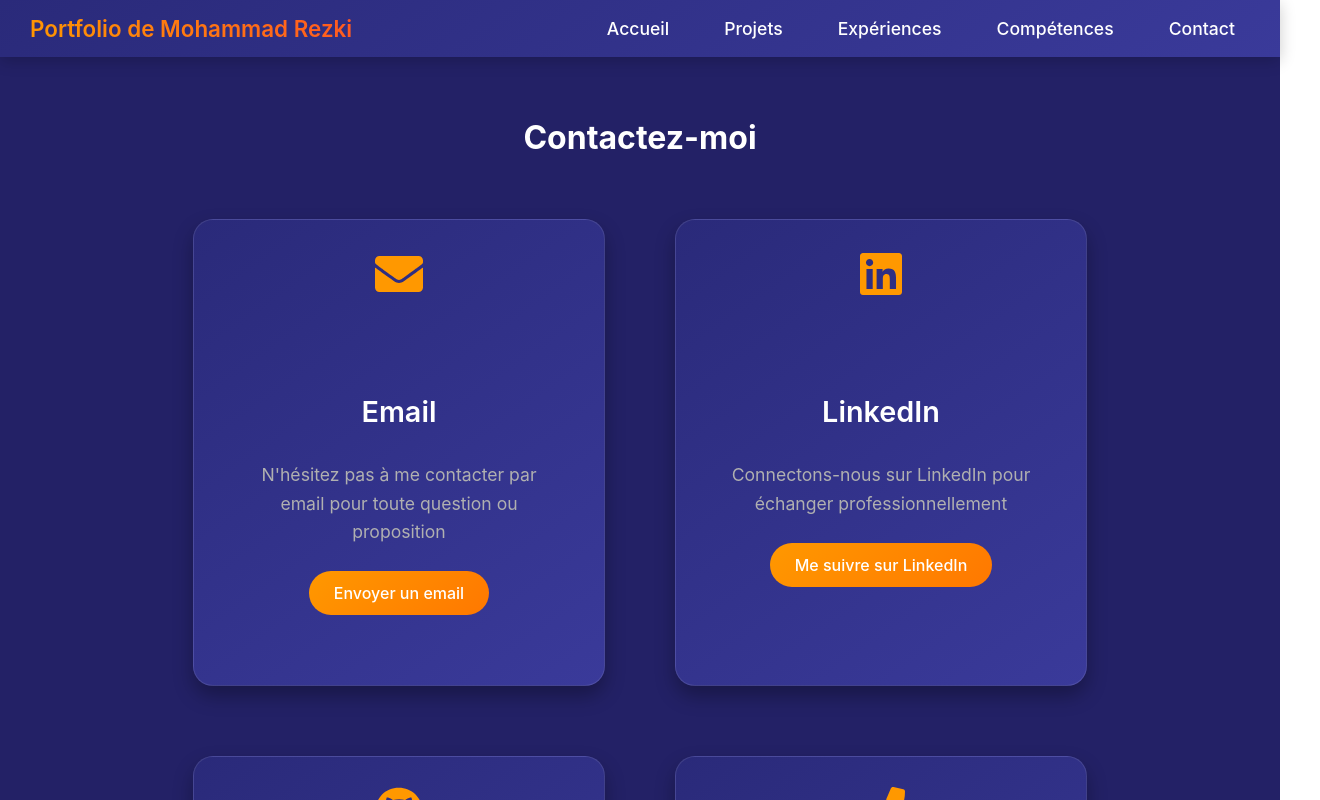
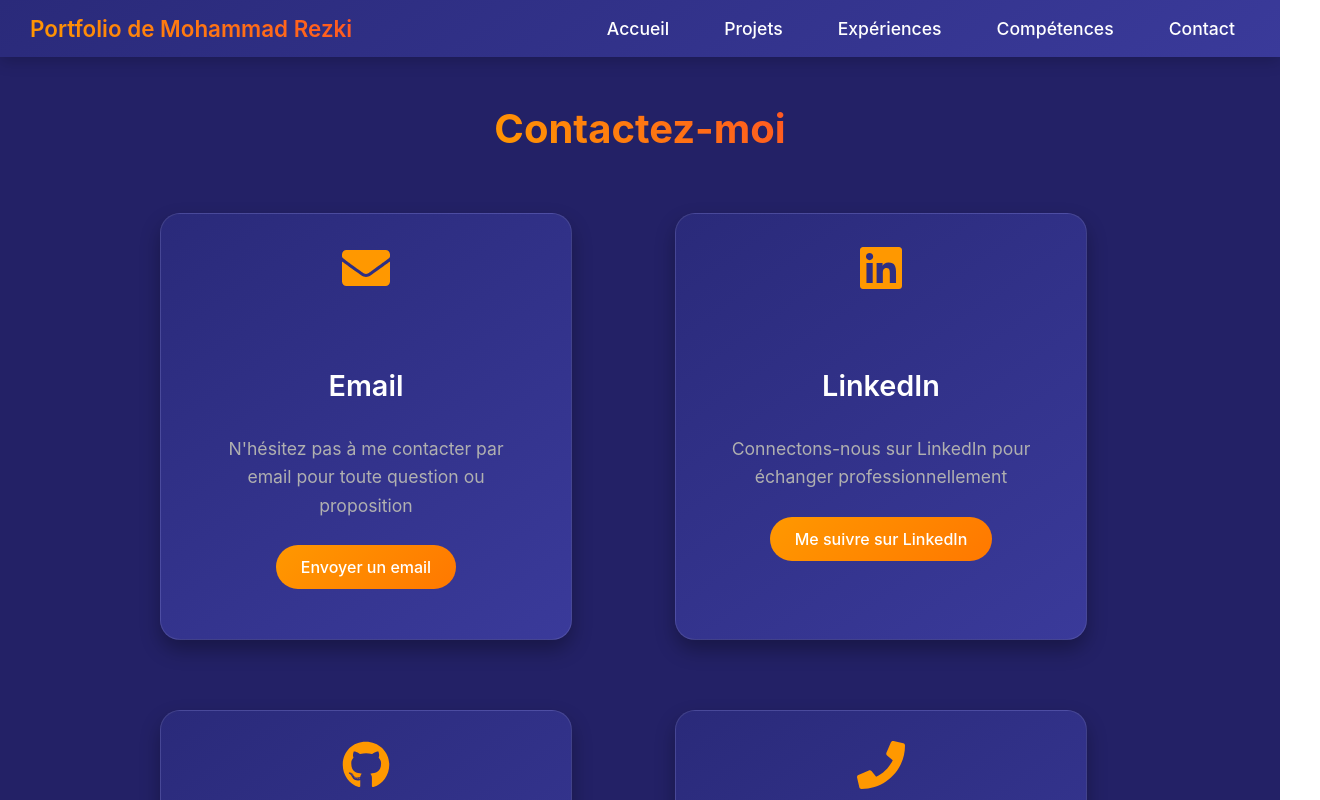
Before and after one commit to mr22206/Portfolio_Mohammad_Rezki, a React (Create React App) app: page /#/contact in a window 1280 px wide. Shown: the top 800 px of the page, 1320 px wide, since content can reach past the window. Built offline with nearby package versions, Linux system fonts and the light colour scheme.

Commit message:
Deploiement

```diff
--- a/src/pages/Competences.css
+++ b/src/pages/Competences.css
@@ -7,17 +7,24 @@
 .competences-content {
     max-width: 1300px;
     margin: 0 auto;
-    text-align: center;
-    display: flex; /* Utiliser Flexbox pour l'alignement horizontal */
-    flex-wrap: wrap; /* Permet aux éléments de passer à la ligne si nécessaire */
-    justify-content: space-around; /* Espace entre les éléments */
-    padding: 20px;
+    padding: 40px 20px;
 }
 
-.competences-cards {
+.competences-content h1 {
+    font-size: 2.5em;
+    margin-bottom: 40px;
+    text-align: center;
+    padding-left: 20px;
+    background: linear-gradient(45deg, #ff9800, #ff5722);
+    -webkit-background-clip: text;
+    background-clip: text;
+    -webkit-text-fill-color: transparent;
+}
+
+.competences-cards-container {
     display: flex;
-    flex-wrap: wrap;
-    justify-content: space-around;
+    flex-direction: column;
+    gap: 30px;
     margin-top: 20px;
 }
 
@@ -104,3 +111,20 @@
         width: calc(50% - 40px);
     }
 }
+
+.projects, .experiences, .contact, .competences {
+    width: 100%;
+    max-width: 100%;
+    overflow-x: hidden;
+    margin: 0;
+    padding: 0;
+    box-sizing: border-box;
+}
+
+.projects-content, .experiences-content, .contact-content, .competences-content {
+    width: 100%;
+    max-width: 100%;
+    padding: 20px;
+    box-sizing: border-box;
+    overflow-x: hidden;
+}
--- a/src/pages/Competences.js
+++ b/src/pages/Competences.js
@@ -139,9 +139,11 @@ const Competences = () => {
             <Header />
             <div className="competences-content">
                 <h1>Mes Compétences</h1>
-                {competencesData.map((categorie, index) => (
-                    <Competence key={index} {...categorie} />
-                ))}
+                <div className="competences-cards-container">
+                    {competencesData.map((categorie, index) => (
+                        <Competence key={index} {...categorie} />
+                    ))}
+                </div>
             </div>
             <Footer />
         </div>
--- a/src/pages/Contact.css
+++ b/src/pages/Contact.css
@@ -7,18 +7,28 @@
 .contact-content {
     max-width: 1300px;
     margin: 0 auto;
-    text-align: center;
-    display: flex; /* Utiliser Flexbox pour l'alignement horizontal */
-    flex-wrap: wrap; /* Permet aux éléments de passer à la ligne si nécessaire */
-    justify-content: space-around; /* Espace entre les éléments */
-    padding: 20px;
+    padding: 40px 20px;
+    display: flex;
+    flex-direction: column;
+    align-items: center;
 }
 
-.contact-cards {
-    display: flex;
-    flex-wrap: wrap;
-    justify-content: space-around;
-    margin-top: 20px;
+.contact-content h1 {
+    font-size: 2.5em;
+    margin-bottom: 40px;
+    text-align: center;
+    background: linear-gradient(45deg, #ff9800, #ff5722);
+    -webkit-background-clip: text;
+    background-clip: text;
+    -webkit-text-fill-color: transparent;
+}
+
+.contact-cards-container {
+    display: grid;
+    grid-template-columns: repeat(2, 1fr); /* Crée 2 colonnes de taille égale */
+    gap: 30px;
+    width: 100%;
+    max-width: 1000px; /* Ajustez selon vos besoins */
 }
 
 .contact-card {
@@ -122,4 +132,25 @@
         width: 100%;  /* Bouton pleine largeur sur mobile */
         padding: 12px;
     }
+
+    .contact-cards-container {
+        grid-template-columns: 1fr; /* Une seule colonne sur mobile */
+    }
 }
+
+.projects, .experiences, .contact, .competences {
+    width: 100%;
+    max-width: 100%;
+    overflow-x: hidden;
+    margin: 0;
+    padding: 0;
+    box-sizing: border-box;
+}
+
+.projects-content, .experiences-content, .contact-content, .competences-content {
+    width: 100%;
+    max-width: 100%;
+    padding: 20px;
+    box-sizing: border-box;
+    overflow-x: hidden;
+}
--- a/src/pages/Contact.js
+++ b/src/pages/Contact.js
@@ -42,7 +42,7 @@ const Contact = () => {
             <Header />
             <div className="contact-content">
                 <h1>Contactez-moi</h1>
-                <div className="contact-container">
+                <div className="contact-cards-container">
                     {contactMethods.map((method, index) => (
                         <ContactCard
                             key={index}
--- a/src/pages/Experiences.css
+++ b/src/pages/Experiences.css
@@ -104,3 +104,20 @@
         width: calc(50% - 40px);
     }
 }
+
+.projects, .experiences, .contact, .competences {
+    width: 100%;
+    max-width: 100%;
+    overflow-x: hidden;
+    margin: 0;
+    padding: 0;
+    box-sizing: border-box;
+}
+
+.projects-content, .experiences-content, .contact-content, .competences-content {
+    width: 100%;
+    max-width: 100%;
+    padding: 20px;
+    box-sizing: border-box;
+    overflow-x: hidden;
+}
--- a/src/pages/Projects.css
+++ b/src/pages/Projects.css
@@ -1,30 +1,55 @@
-.projects {
+.projects, .experiences, .contact, .competences {
     background-color: #232166;
     color: white;
     min-height: 100vh;
+    width: 100%;
+    max-width: 100%;
+    overflow-x: hidden;
+    margin: 0;
+    padding: 0;
+    box-sizing: border-box;
+}
+
+.projects-content, .experiences-content, .contact-content, .competences-content {
+    width: 100%;
+    max-width: 100%;
+    padding: 20px;
+    box-sizing: border-box;
+    overflow-x: hidden;
 }
 
 .projects-content {
     max-width: 1300px;
     margin: 0 auto;
     padding: 40px 20px;
-    text-align: center;
+    display: flex;
+    flex-direction: column;
+    align-items: center;
 }
 
 .projects-content h1 {
     font-size: 2.5em;
     margin-bottom: 40px;
+    text-align: center;
     background: linear-gradient(45deg, #ff9800, #ff5722);
     -webkit-background-clip: text;
     background-clip: text;
     -webkit-text-fill-color: transparent;
 }
 
+.projects-cards-container {
+    display: flex;
+    flex-direction: column;
+    align-items: center;
+    gap: 30px;
+    width: 100%;
+}
+
 .project-card {
     background: linear-gradient(145deg, #2a2a7a, #3a3a9a);
     border-radius: 15px;
     padding: 30px;
-    margin: 20px auto;
+    margin: 0 auto;
     width: 90%;
     max-width: 1300px;
     box-shadow: 0 4px 15px rgba(0, 0, 0, 0.2);
--- a/src/pages/Projects.js
+++ b/src/pages/Projects.js
@@ -21,6 +21,7 @@ const Projects = () => {
             <Header />
             <div className="projects-content">
                 <h1>Mes Projets</h1>
+                <div className="projects-cards-container">
                     <div className="project-card">
                         <Project
                             titleOfProject={"PCS Plumbing Website"}
@@ -107,13 +108,13 @@ const Projects = () => {
                     </div>
                     <div className="project-card">
                         <Project
-                        titleOfProject={"Convert PDF to Image"}
-                        subtitleOfProject={"Outil de Conversion"}
+                            titleOfProject={"Convert_pdf_to_image_public"}
+                            subtitleOfProject={"Logiciel de Conversion"}
                             iconOfProjectSvg={<img className="icon" src={convertIcon} alt="icon" />}
-                        descriptionOfProject={"Outil Python pour convertir des fichiers PDF en images. Utilise la bibliothèque Pillow pour le traitement d'images."}
-                        linkWebSite={"https://mr22206.github.io/convert-pdf-to-image/"}
-                        linkGitHub={"https://github.com/mr22206/convert-pdf-to-image"}
-                        linkDoc={"https://github.com/mr22206/convert-pdf-to-image/blob/main/README.md"}
+                            descriptionOfProject={"Logiciel simple mais puissant qui permet de convertir des fichiers PDF en images sans effort. Il vous permet d'éviter l'usage d'applications tierces ou de services en ligne. Le programme est disponible sous forme de fichier exécutable pour Windows."}
+                            linkWebSite={"https://mr22206.github.io/convert-pdf-to-image-public/"}
+                            linkGitHub={"https://github.com/mr22206/convert-pdf-to-image-public"}
+                            linkDoc={"https://github.com/mr22206/convert-pdf-to-image-public/blob/main/README.md"}
                             linkMail={"mailto:techinfotuto@gmail.com"}
                         />
                     </div>
@@ -130,6 +131,7 @@ const Projects = () => {
                         />
                     </div>
                 </div>
+            </div>
             <Footer />
         </div>
     );
```
Lines whose indentation alone changed are shown as unchanged.
